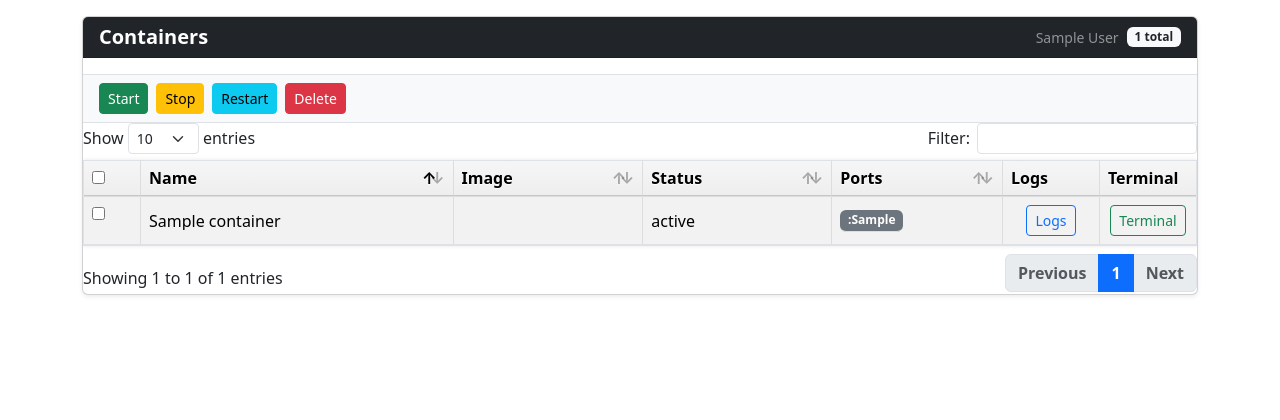
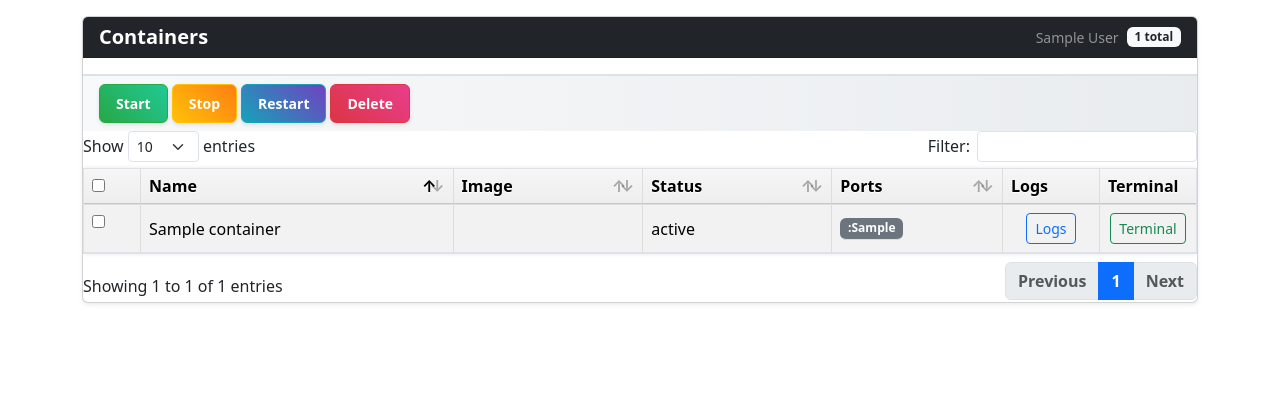
Before and after one commit to ftsiadimos/simpledockerwebui, a Flask app: template app/templates/index.html in a window 1280 px wide. Shown: the part 57-477 px from the top of the page. Run offline with Flask 3, Linux system fonts and the light colour scheme; the template is opened without the code that fills it: most values are stand-ins (such as "Sample title", 1, 10 or a date in 2020); some libraries are stand-ins or nearby versions.

Commit message:
small fixes

```diff
--- a/app/templates/index.html
+++ b/app/templates/index.html
@@ -23,16 +23,35 @@
   .status-running { color: #198754; font-weight: 500; }
   .status-exited { color: #dc3545; }
   .status-paused { color: #ffc107; }
-  /* Action buttons row */
+  /* Action buttons row with improved grouping and colors */
   .action-buttons {
     display: flex;
-    gap: 0.5rem;
-    flex-wrap: wrap;
     justify-content: flex-start;
     margin-top: 1rem;
     padding: 1rem 0;
-    border-top: 1px solid #dee2e6;
+    border-top: 2px solid #dee2e6;
+    background: linear-gradient(90deg, #f8f9fa 0%, #e9ecef 100%);
   }
+  .btn-group-custom {
+    display: flex;
+    gap: 0.25rem;
+    flex-wrap: wrap;
+  }
+  .btn-custom {
+    border-radius: 6px !important;
+    font-weight: 600;
+    box-shadow: 0 2px 4px rgba(0,0,0,0.1);
+    transition: all 0.2s ease;
+    padding: 0.5rem 1rem;
+  }
+  .btn-custom:hover {
+    transform: translateY(-1px);
+    box-shadow: 0 4px 8px rgba(0,0,0,0.15);
+  }
+  .btn-start { background: linear-gradient(45deg, #28a745, #20c997); border-color: #28a745; color: white; }
+  .btn-stop { background: linear-gradient(45deg, #ffc107, #fd7e14); border-color: #ffc107; color: white; }
+  .btn-restart { background: linear-gradient(45deg, #17a2b8, #6f42c1); border-color: #17a2b8; color: white; }
+  .btn-delete { background: linear-gradient(45deg, #dc3545, #e83e8c); border-color: #dc3545; color: white; }
   /* Responsive adjustments */
   @media (max-width: 992px) {
     .wrap-cell .ellipsis { max-width: 120px; }
@@ -60,20 +79,22 @@
     <form action="{{ url_for('main.submit_remove') }}" method="post" id="containerForm">
       <!-- Action Buttons -->
       {% if doc %}
-      <div class="action-buttons px-3 py-2 bg-light border-bottom">
-        <button type="submit" name="submit_button" value="Start" class="btn btn-success btn-sm">
+      <div class="action-buttons px-3 py-2">
+        <div class="btn-group-custom">
+          <button type="submit" name="submit_button" value="Start" class="btn btn-custom btn-start btn-sm">
             <i class="fa fa-play" aria-hidden="true"></i> Start
           </button>
-        <button type="submit" name="submit_button" value="Stop" class="btn btn-warning btn-sm">
+          <button type="submit" name="submit_button" value="Stop" class="btn btn-custom btn-stop btn-sm">
             <i class="fa fa-stop" aria-hidden="true"></i> Stop
           </button>
-        <button type="submit" name="submit_button" value="Restart" class="btn btn-info btn-sm">
+          <button type="submit" name="submit_button" value="Restart" class="btn btn-custom btn-restart btn-sm">
             <i class="fa fa-refresh" aria-hidden="true"></i> Restart
           </button>
-        <button type="submit" name="submit_button" value="Delete" class="btn btn-danger btn-sm"
+          <button type="submit" name="submit_button" value="Delete" class="btn btn-custom btn-delete btn-sm"
                   onclick="return confirm('Are you sure you want to delete the selected container(s)?');">
             <i class="fa fa-trash" aria-hidden="true"></i> Delete
           </button>
+        </div>
       </div>
       {% endif %}
       <div class="table-responsive">
```
Also changed, not shown: app/templates/logs.html (+24 -7 lines). Lines whose indentation alone changed are shown as unchanged.
